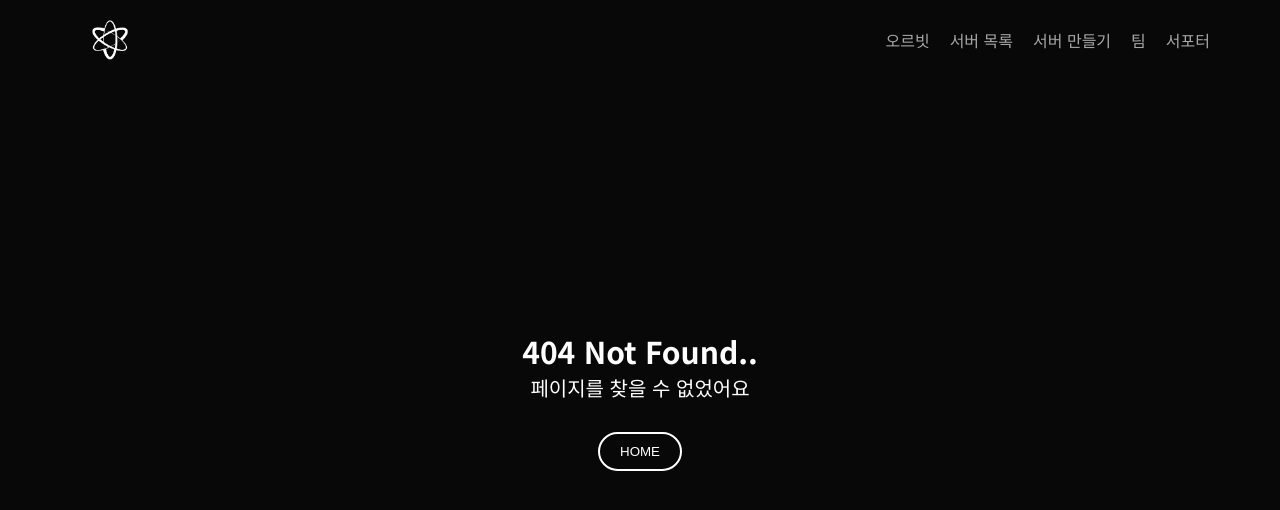
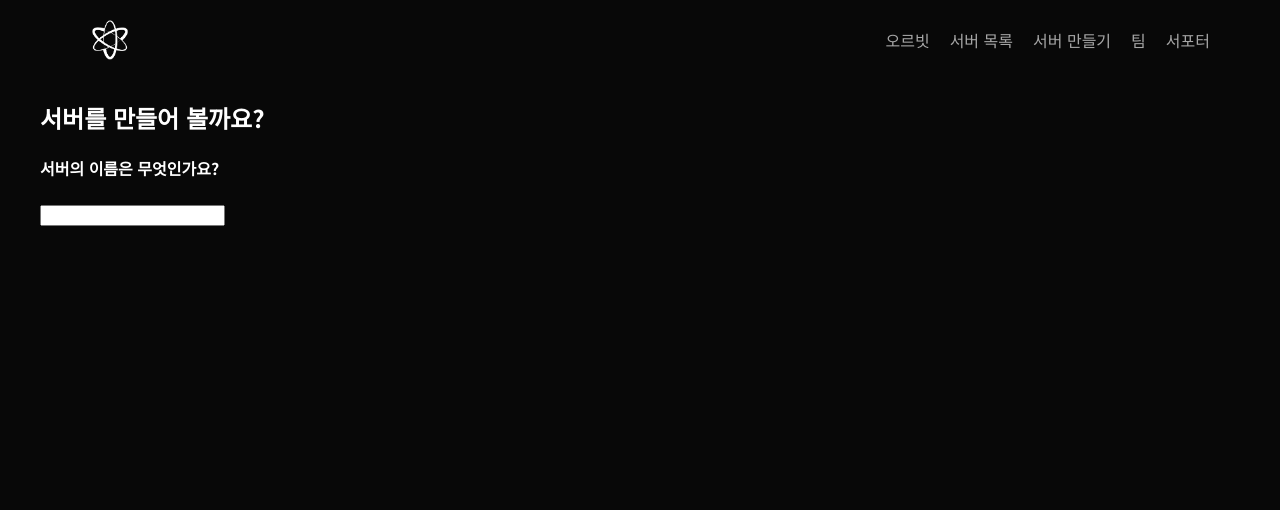
Before and after one commit to orbit-official-project/orbit-main-web, a Next.js app: page /server/new in a window 1280 px wide. Before the commit this address had no page. Shown: the top 510 px of the page. Built offline with nearby package versions, Linux system fonts and the light colour scheme.

Commit message:
버그 수정

```diff
--- /dev/null
+++ b/app/server/new/page.js
@@ -0,0 +1,13 @@
+import "@/style/newServer.scss"
+
+export default async function NewServer(){
+    return(
+        <div className="main">
+            <h2>서버를 만들어 볼까요?</h2>
+            <form>
+                <h4>서버의 이름은 무엇인가요?</h4>
+                <input className="server-input"/>
+            </form>
+        </div>
+    )
+}
--- a/components/header.js
+++ b/components/header.js
@@ -22,7 +22,7 @@ export default function Header(){
             <div className="header-wrap" id='header'>
                 <div className='header'>
                     <Link className="header-logo" href='/'>
-                        <Image src={logo}/>
+                        <Image src={logo} alt="orbit-logo"/>
                     </Link>
                     <div className='header-pc-item-container'>
                         <MenuItem/>
--- a/style/globals.scss
+++ b/style/globals.scss
@@ -33,6 +33,10 @@ div {
 
 p {
   color: #ffffff;
+}
+
+bold {
+  font-weight: bold;
 }
 
 .display-none {
@@ -137,6 +141,15 @@ p {
   background-position: center;
 }
 
+.main {
+  padding-top: 80px;
+  color: white;
+  width: 100%;
+  max-width: 1200px;
+  margin-left: auto;
+  margin-right: auto;
+}
+
 @media screen and (max-width : 768px){
   .header {
     padding: 20px 15px;
--- a/style/home.scss
+++ b/style/home.scss
@@ -36,7 +36,7 @@ $background : #080808;
         line-height: 160%;
     }
     animation: home;
-    animation-duration: 2s;
+    animation-duration: 3s;
     animation-timing-function: cubic-bezier(.12,.86,.29,.96);
 }
 
```
Also changed, not shown: app/(site)/page.js (renamed from app/page.js, +13 -5 lines), app/server/page.js (added, +7 -0 lines), style/newServer.scss (added).
